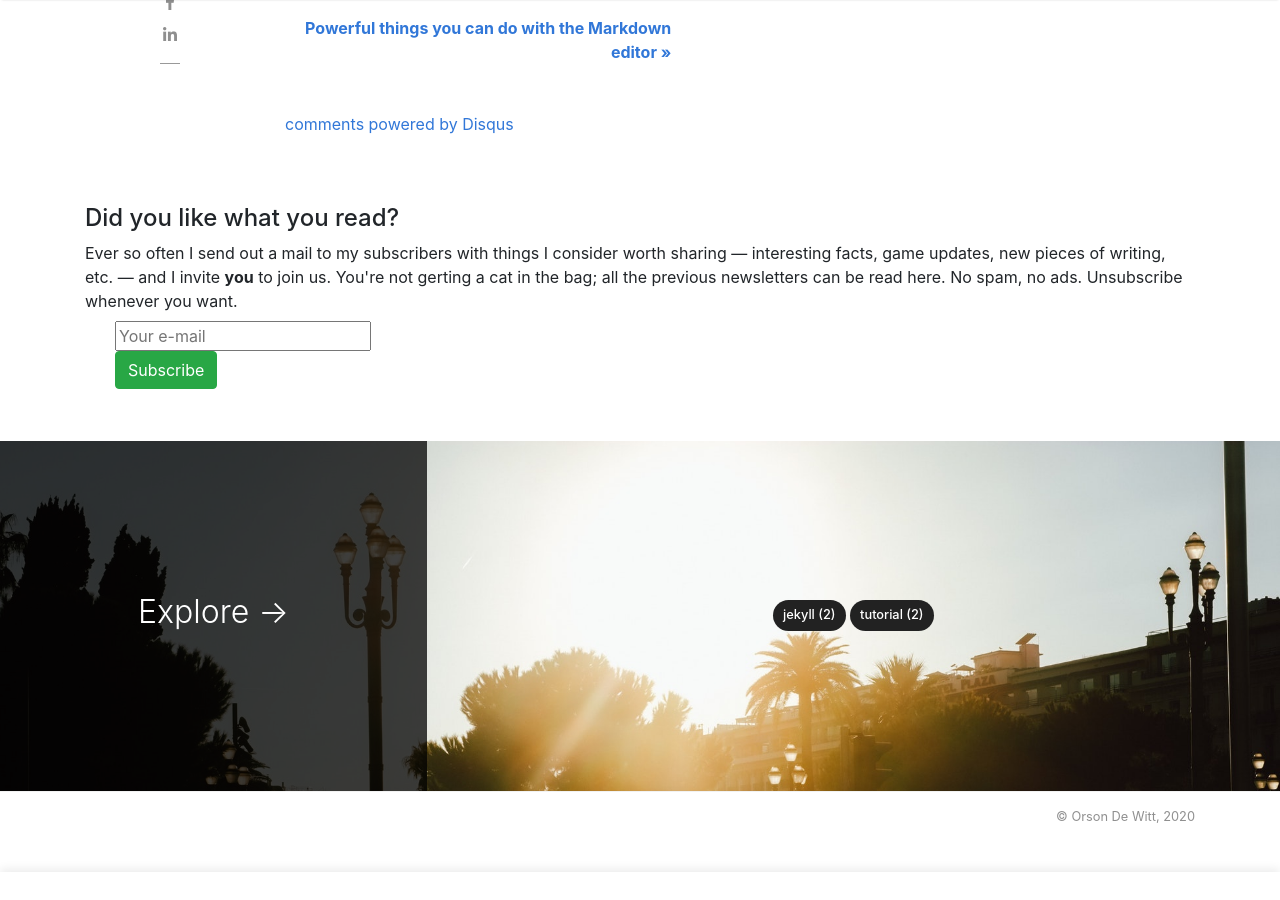
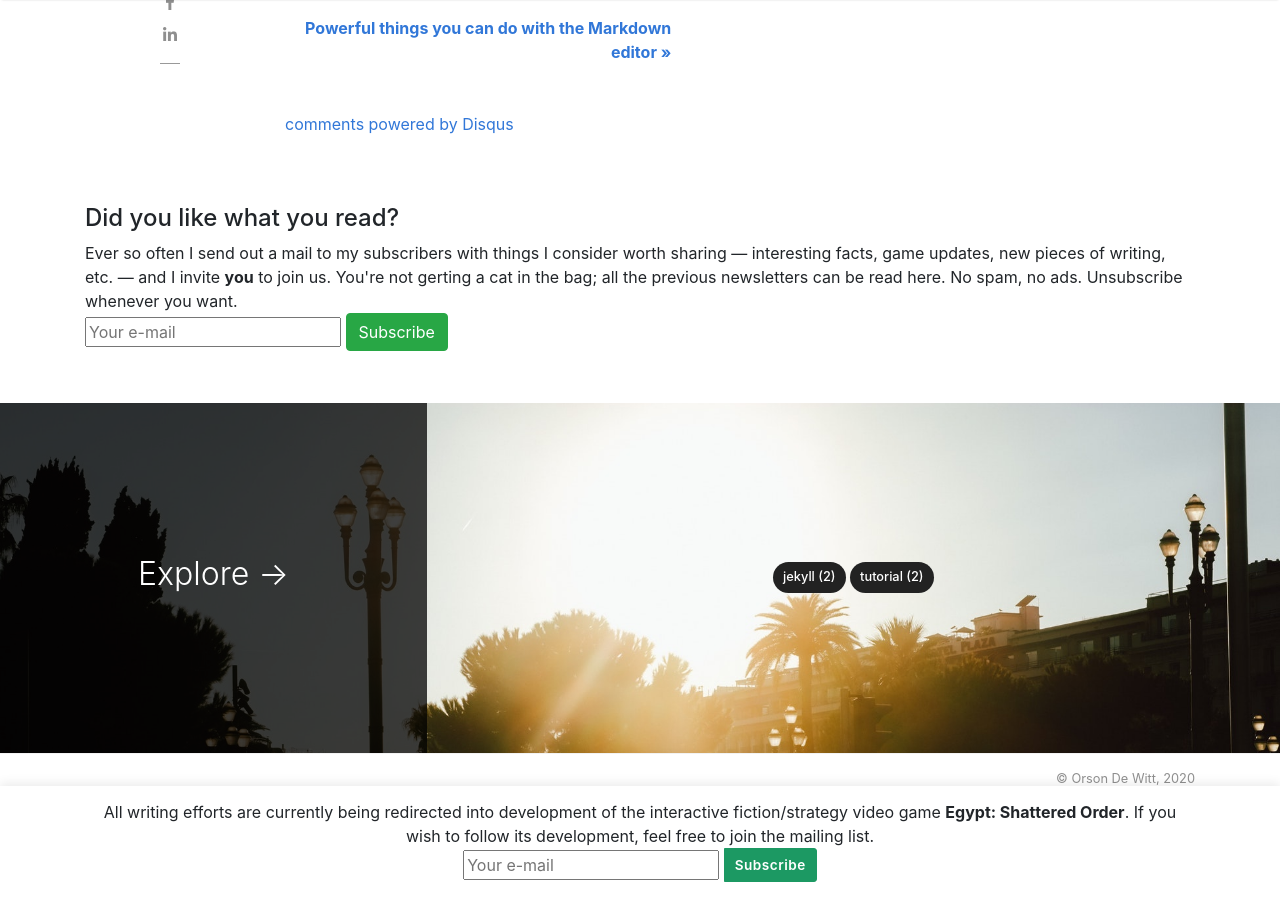
Before and after one commit to OrsonDWitt/OrsonDWitt.github.io, a Jekyll site: the page built from _posts/2018-01-11-quick-start-guide.md, in a window 1280 px wide and 900 px high, scrolled down 1990 px. Built offline with Jekyll 4.4.1, drawn with Linux system fonts in a browser that asks for light colours; nearby versions of some CDN libraries; comment, search, counter and statistics services are not loaded.

Commit message:
Update default.html

```diff
--- a/_layouts/default.html
+++ b/_layouts/default.html
@@ -129,22 +129,14 @@
 <div class="main-content">
     {{ content }}
 			{% if page.url == "/about" %}
-	<div class="col-md-4 col-lg-3 pt-2">
-		<div>
-	<div class="col-md-8 col-lg-6 pr-5">
 {% include subscribe.html %}
-	</div>
 		    {% endif %}
 {% if page.layout == 'post' %}
 <h4>Did you like what you read?</h4>
 Ever so often I send out a mail to my subscribers with things I consider worth sharing — interesting facts, game updates, new pieces of writing, etc. — and I invite <b>you</b> to join us.
 You're not gerting a cat in the bag; all the previous newsletters can be read here.
 No spam, no ads. Unsubscribe whenever you want.
-		<div class="col-md-4 col-lg-3 pt-2">
-		<div>
-	<div class="col-md-8 col-lg-6 pr-5">
 {% include subscribe.html %}
-	</div>
 {% endif %}
 </div>
 </div>
@@ -156,14 +148,9 @@ No spam, no ads. Unsubscribe whenever you want.
 	<div class="container text-center">
 		{% if page.url == "/about" %}
 
-		{% elsif page.layout == 'post' %}
-
 		{% else %}
 		All writing efforts are currently being redirected into development of the interactive fiction/strategy video game <b>Egypt: Shattered Order</b>. If you wish to follow its development, feel free to join the mailing list.
-                    <form id="sender-subscribe" target="_blank" action="https://app.sender.net/forms/sender_subscription/2812/e3bbda51" class="wj-contact-form validate" method="POST" novalidate>
-            <div class="mc-field-group">
-			    <input name="email" class="required email" id="email" data-label="E-mail" autocomplete="on" placeholder="Your e-mail" required>
-				 <input type="submit" value="Subscribe" name="subscribe" class="heart">
+{% include subscribe.html %}
 		    		{% endif %}
             </div>
 		    </form>
```
